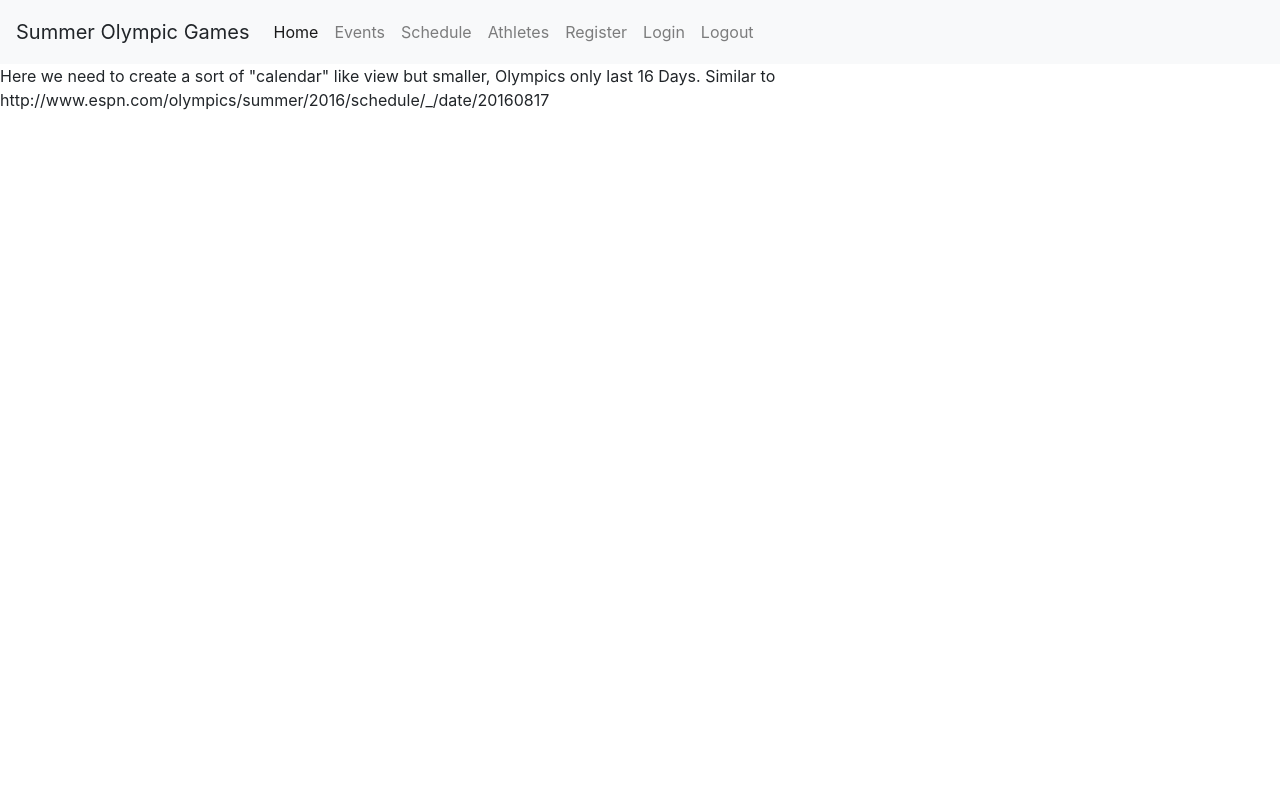
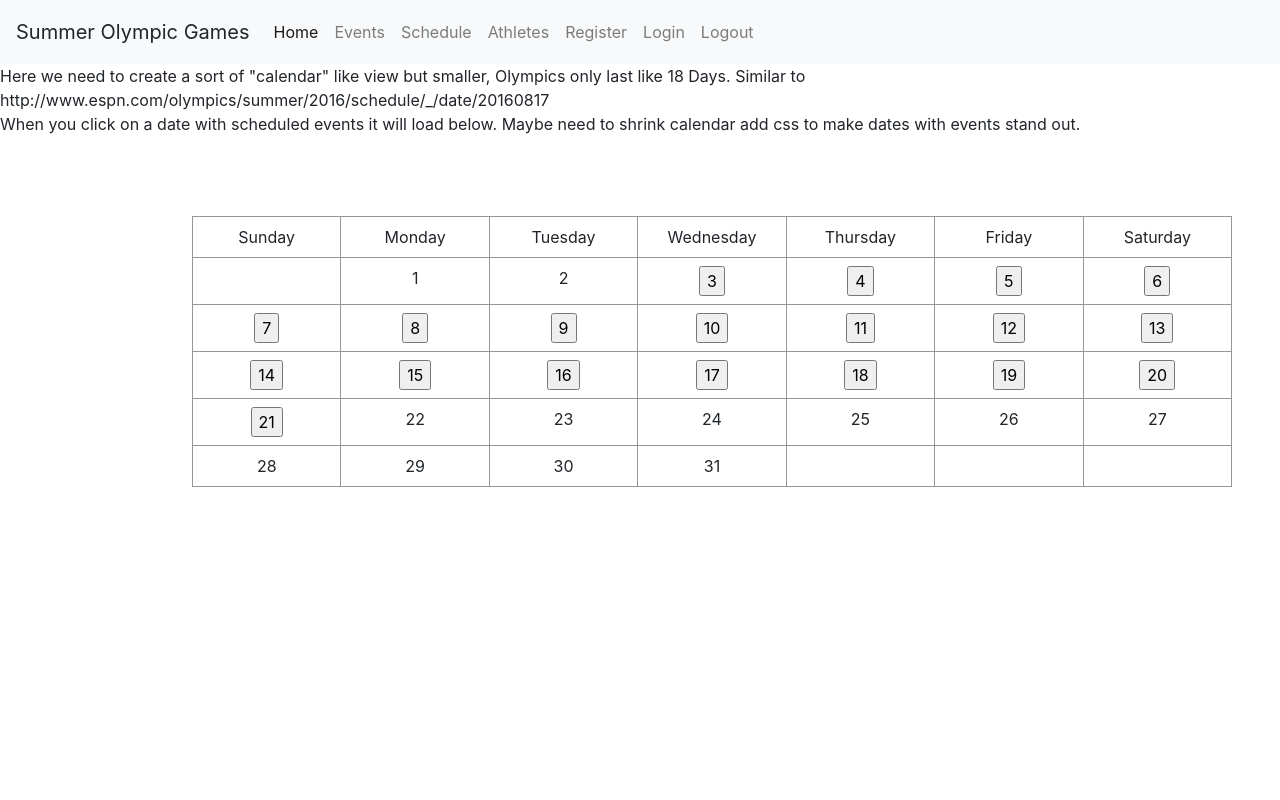
Before and after one commit to TKTrader/SOG2, a PHP site: page /schedulePage.php in a window 1280 px wide. Run offline with PHP 8.4, Linux system fonts and the light colour scheme; some libraries are stand-ins or nearby versions.

Commit message:
schedule component started, still in progress

```diff
--- a/mystyle.css
+++ b/mystyle.css
@@ -86,7 +86,7 @@ nav {
 }
 
 .logContainer input[type="text"]:focus,.logContainer input[type="email"]:focus,.logContainer input[type="password"]:focus{
-  width: 280px;
+  width: 215px;
   border-color: rgb(153, 193, 221);
 }
 
@@ -126,3 +126,16 @@ nav {
     border-left: 1px solid rgb(150, 150, 150);
     border-bottom: 1px solid rgb(150, 150, 150);
 }
+/*Schedule CSS*/
+.grid2 {
+    display: grid;
+    grid-template-columns: 1fr 1fr 1fr 1fr 1fr 1fr 1fr;
+    border-top: 1px solid rgb(150, 150, 150);
+    border-right: 1px solid rgb(150, 150, 150);
+    text-align: center;
+}
+.grid2 > span {
+    padding: 8px 4px;
+    border-left: 1px solid rgb(150, 150, 150);
+    border-bottom: 1px solid rgb(150, 150, 150);
+}
--- a/schedulePage.php
+++ b/schedulePage.php
@@ -1,4 +1,38 @@
 <?php
 require 'header.php';
 ?>
-Here we need to create a sort of "calendar" like view but smaller, Olympics only last 16 Days. Similar to http://www.espn.com/olympics/summer/2016/schedule/_/date/20160817
+Here we need to create a sort of "calendar" like view but smaller, Olympics only last like 18 Days. Similar to http://www.espn.com/olympics/summer/2016/schedule/_/date/20160817
+<br />
+When you click on a date with scheduled events it will load below.
+Maybe need to shrink calendar
+add css to make dates with events stand out.
+<div class="grid_container">
+  <div class="grid2">
+    <span>Sunday</span>
+    <span>Monday</span>
+    <span>Tuesday</span>
+    <span>Wednesday</span>
+    <span>Thursday</span>
+    <span>Friday</span>
+    <span>Saturday</span>
+    <span></span>
+    <span>1</span>
+    <span>2</span>
+    <?php
+      $eventCounter = 3;
+      $dayCounter = 22;
+
+      while ($eventCounter < 22){
+        echo "<span><input type=submit value=".$eventCounter." name=".$eventCounter." /></span>";
+        $eventCounter++;
+      }
+      while ($dayCounter < 32){
+        echo "<span>".$dayCounter."</span>";
+        $dayCounter++;
+      }
+    ?>
+    <span></span>
+    <span></span>
+    <span></span>
+  </div>
+</div>
```
